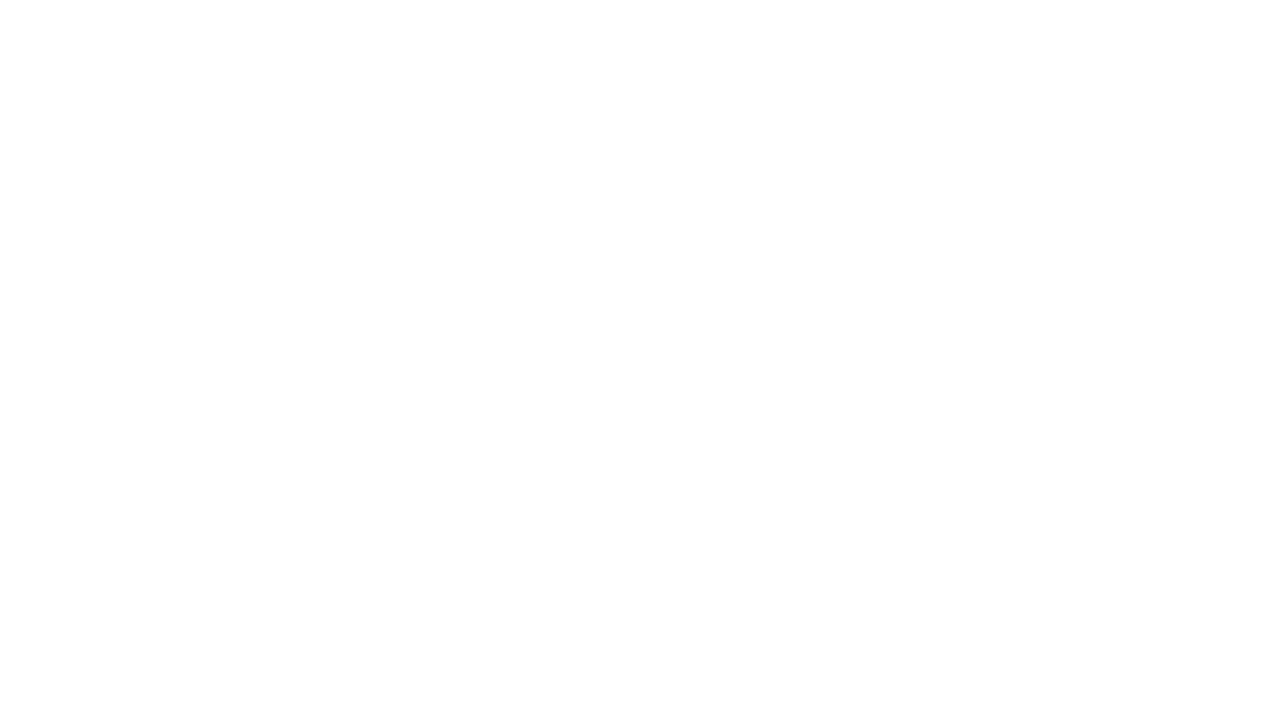
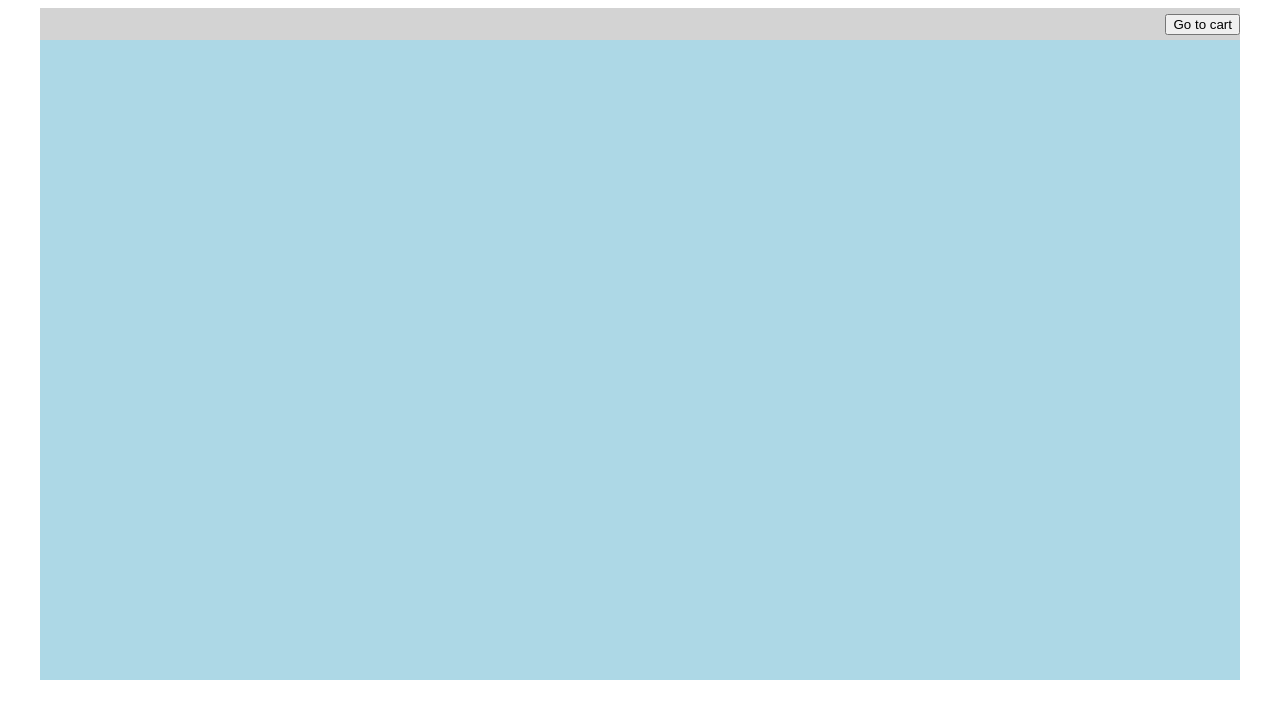
Before and after one commit to ptrnkOstap/JavaScript_Basic, a plain HTML site: page index.html in a window 1280 px wide. Drawn offline with Linux system fonts and the light colour scheme.

Commit message:
+js and html file

```diff
--- a/hw6.js
+++ b/hw6.js
@@ -0,0 +1,10 @@
+'use strict';
+const product={
+
+}
+const cart={
+
+}
+const catalog = {
+
+}
--- a/index.html
+++ b/index.html
@@ -4,11 +4,38 @@
     <meta charset="UTF-8">
     <title>Title</title>
     <style>
+        .main-header-wrapper, .catalog-wrapper {
+            max-width: 1200px;
+            margin: 0 auto;
+            display: flex;
+        }
 
+        .main-header-wrapper {
+            justify-content: flex-end;
+            align-items: center;
+            background-color: lightgrey;
+        }
+
+        .catalog-wrapper {
+            padding: 20px;
+            box-sizing: border-box;
+            background-color: lightblue;
+            height: 80vh;
+        }
     </style>
-    <script src="hw6.js" defer></script>
+    <script defer src="hw6.js"></script>
 </head>
 <body>
-    <div class="cart"></div>
+<header class="main-header">
+    <div class="main-header-wrapper">
+        <p class="cart-contents"></p>
+        <button class="go-to-cart">Go to cart</button>
+    </div>
+</header>
+<main class="catalog">
+    <div class="catalog-wrapper">
+
+    </div>
+</main>
 </body>
 </html>
```
